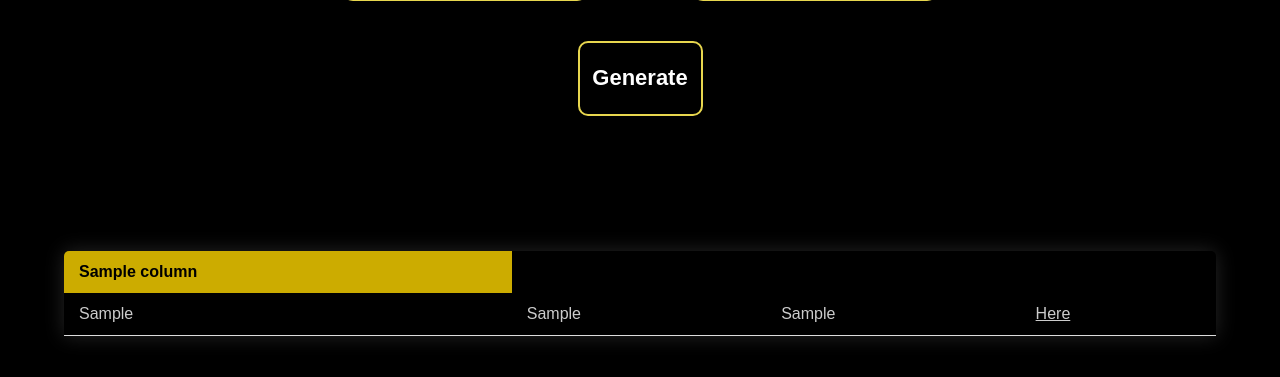
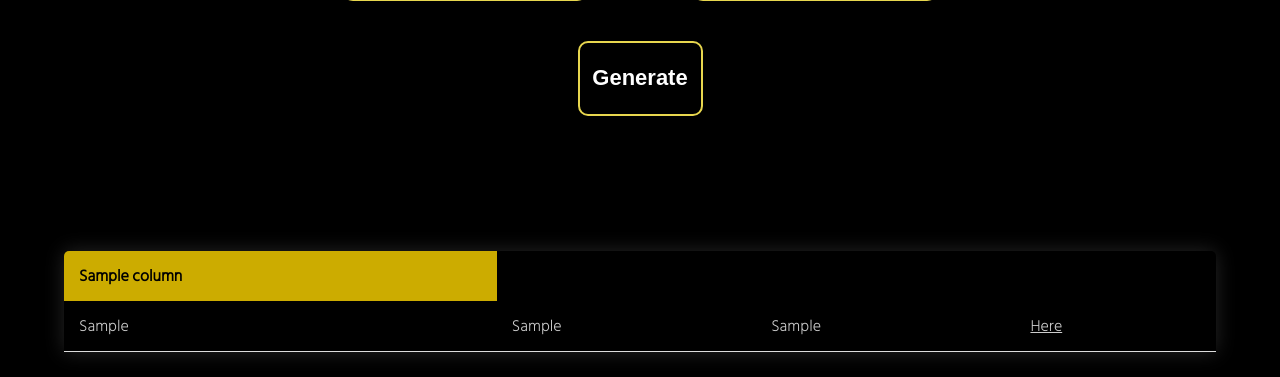
Before and after one commit to ftrichardson/Aux-Cord, a Django app: template ui/aux-cord/templates/index.html in a window 1280 px wide. Shown: the part 700-1077 px from the top of the page. Before the commit the page ends 1040 px from the top, so only its background shows below. Run offline with Django 4.2, Linux system fonts and the light colour scheme; tables that the repository leaves empty hold one stand-in row (values such as "Sample post"); the template is opened without the code that fills it: values that come from a table or form of the project are taken from there, most other values are stand-ins (such as "Sample title", 1, 10 or a date in 2020).

Commit message:
Fix fonts

```diff
--- a/ui/aux-cord/templates/index.html
+++ b/ui/aux-cord/templates/index.html
@@ -20,7 +20,6 @@
         <link rel="stylesheet" type="text/css" href="{% static 'styles.css' %}">
         <link rel="preconnect" href="https://fonts.googleapis.com">
         <link rel="preconnect" href="https://fonts.gstatic.com" crossorigin>
-        <link href="https://fonts.googleapis.com/css2?family=Chakra+Petch&family=Roboto:wght@100;300;700&display=swap" rel="stylesheet">
         <link href="https://fonts.googleapis.com/css2?family=Merriweather+Sans:ital@1&display=swap" rel="stylesheet">
         <link href="https://fonts.googleapis.com/css2?family=Hind+Siliguri:wght@300&display=swap" rel="stylesheet">
         <link href="https://fonts.googleapis.com/css2?family=Raleway:ital,wght@0,500;1,500&display=swap" rel="stylesheet">
--- a/ui/static/styles.css
+++ b/ui/static/styles.css
@@ -16,7 +16,7 @@ header {
     padding-bottom: 20px;
     color: white;
     text-align: center;
-    font-family: "Merriweather Sans", sans-serif;
+    font-family: "Merriweather Sans";
     animation: fade-in 2s ease-in-out;
 }
 
@@ -161,7 +161,7 @@ table {
     width: 90%;
     margin: 25px 0;
     border-radius: 5px 5px 0 0;
-    font-family: 'Quicksand', sans-serif;
+    font-family: 'Hind Siliguri', sans-serif;
     font-size: 16px;
     text-align: left;
     border-collapse: collapse;
```
